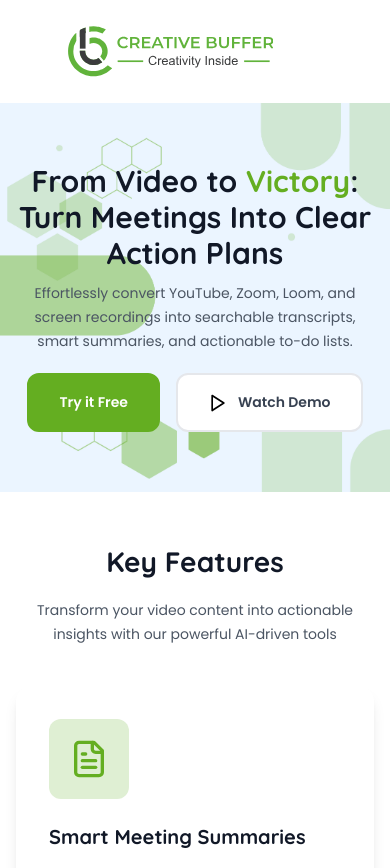
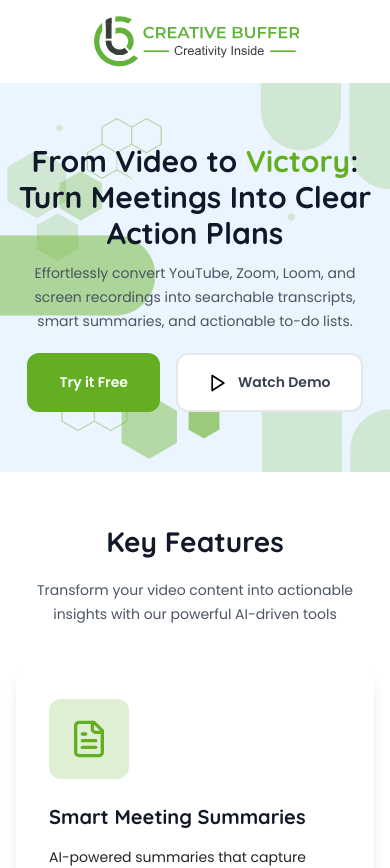
Before and after one commit to dheerendrakumarcreative/video-transcription, a React (Vite) app: page / in a window 390 px wide. Shown: the top 868 px of the page. Built offline with nearby package versions, Linux system fonts and the light colour scheme; no server answers.

Commit message:
ui changes for header

```diff
--- a/src/index.css
+++ b/src/index.css
@@ -48,7 +48,10 @@ header a {
   width: 260px;
   height: 73px;
   margin-bottom: 0;
-  display: block;
+  display: flex
+;
+    align-items: center;
+    justify-content: center;
 }
 .logowarp {
     width: 100%;
@@ -943,8 +946,14 @@ div#nav-tabContent {
 }
 
 @media (max-width:991px) {
+  header {
+    padding: 5px 0;
+  }
   .status.g-div {
     margin-top: 0px !important;
+  }
+.banner-section {
+    margin-top: 83px;
   }
 
   .urlbox .search {
```
